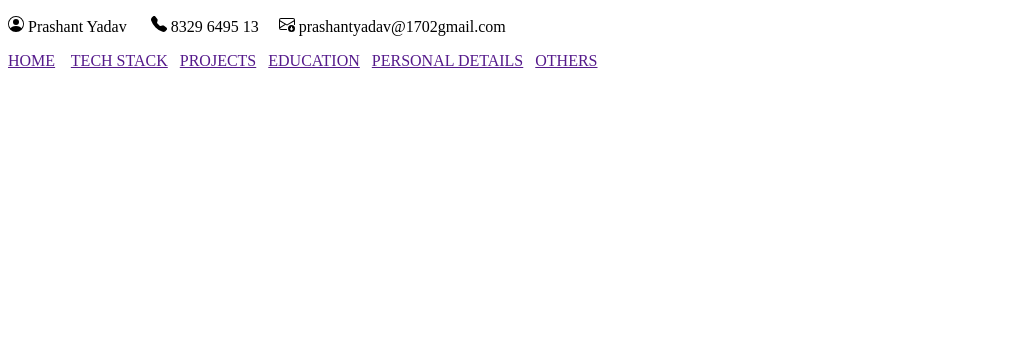
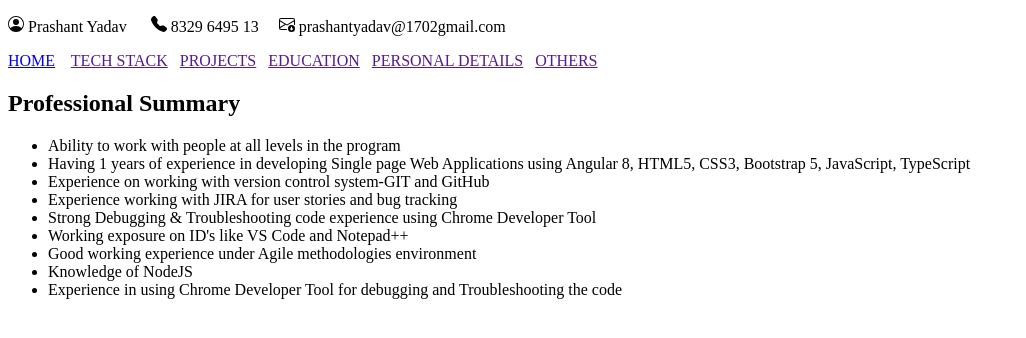
Before and after one commit to prashantyada/my-profile, a plain HTML site: page index.html in a window 1280 px wide. Shown: the whole page, without its empty margins (0-1026 px from the left). Drawn offline with Linux system fonts and the light colour scheme.

Commit message:
Designed a home section
Designed a home section

```diff
--- a/index.html
+++ b/index.html
@@ -21,7 +21,7 @@
 
     <!-- Navigation Section -->
     <nav>
-        <a href="">HOME</a> &nbsp;&nbsp;
+        <a href="#HOME">HOME</a> &nbsp;&nbsp;
         <a href="">TECH STACK</a>&nbsp;&nbsp;
         <a href="">PROJECTS</a>&nbsp;&nbsp;
         <a href="">EDUCATION</a>&nbsp;&nbsp;
@@ -30,7 +30,20 @@
     </nav>
 
     <!-- Main Section -->
-    <section></section>
+    <section id="#HOME">
+      <h2>Professional Summary</h2>
+      <ul>
+        <li>Ability to work with people at all levels in the program</li>
+        <li>Having 1 years of experience in developing Single page Web Applications using Angular 8, HTML5, CSS3, Bootstrap 5, JavaScript, TypeScript</li>
+        <li>Experience on working with version control system-GIT and GitHub</li>
+        <li>Experience working with JIRA for user stories and bug tracking</li>
+        <li>Strong Debugging & Troubleshooting code experience using Chrome Developer Tool</li>
+        <li>Working exposure on ID's like VS Code and Notepad++</li>
+        <li>Good working experience under Agile methodologies environment</li>
+        <li>Knowledge of NodeJS</li>
+        <li>Experience in using Chrome Developer Tool for debugging and Troubleshooting the code</li>
+      </ul>
+    </section>
 
     <!-- Footer section -->
     <footer></footer>
```
